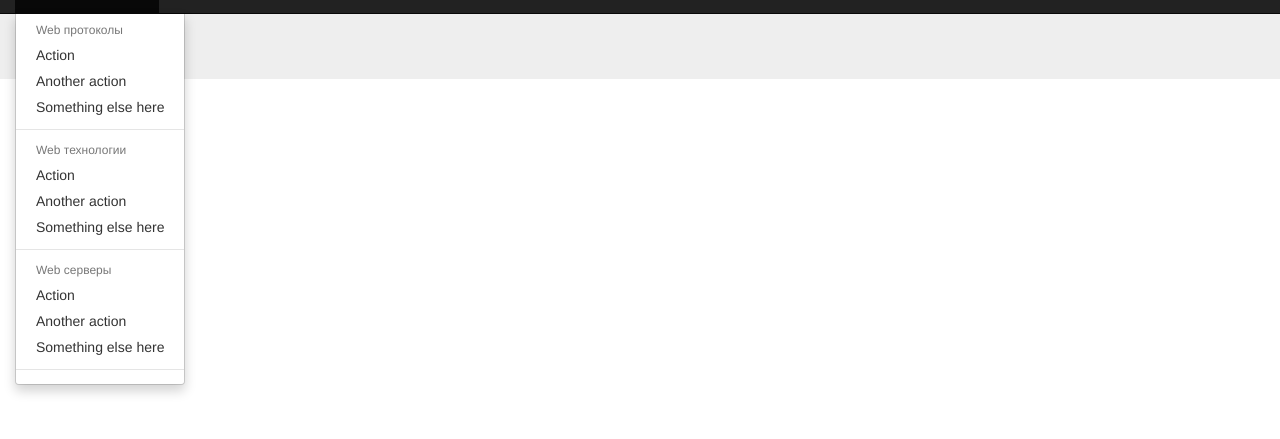
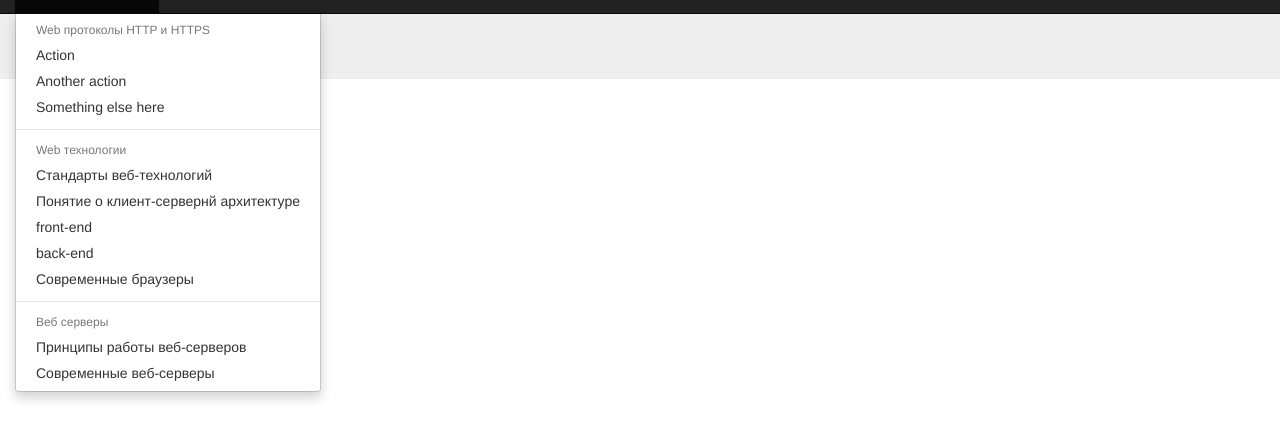
Before and after one commit to zakharov-dy/course_work_over_networks, a plain HTML site: page index.html in a window 1280 px wide. Both pictures are taken after a click on the button "Содержание". Shown: the part 37-476 px from the top of the page. Drawn offline with Linux system fonts and the light colour scheme.

Commit message:
Поменяно оглавление

```diff
--- a/index.html
+++ b/index.html
@@ -29,21 +29,21 @@
          <li class="dropdown">
             <a href="#" class="dropdown-toggle" data-toggle="dropdown" role="button" aria-haspopup="true" aria-expanded="false"> <span class="glyphicon glyphicon-bookmark"></span> Содержание <span class="caret"></span></a>
             <ul class="dropdown-menu">
-               <li class="dropdown-header"> Web протоколы</li>
+               <li class="dropdown-header"> Web протоколы HTTP и HTTPS</li>
                <li><a href="#" id="p-1" onclick="_onParagraphClick(this.id)">Action</a></li>
                <li><a href="#" id="p-2" onclick="_onParagraphClick(this.id)">Another action</a></li>
                <li><a href="#">Something else here</a></li>
                <li role="separator" class="divider"></li>
                <li class="dropdown-header"> Web технологии </li>
-               <li><a href="#">Action</a></li>
-               <li><a href="#">Another action</a></li>
-               <li><a href="#">Something else here</a></li>
+               <li><a href="#">Стандарты веб-технологий</a></li>
+               <li><a href="#">Понятие о клиент-сервернй архитектуре</a></li>
+               <li><a href="#">front-end</a></li>
+               <li><a href="#">back-end</a></li>
+               <li><a href="#">Современные браузеры</a></li>
                <li role="separator" class="divider"></li>
-               <li class="dropdown-header"> Web серверы </li>
-               <li><a href="#">Action</a></li>
-               <li><a href="#">Another action</a></li>
-               <li><a href="#">Something else here</a></li>
-               <li role="separator" class="divider"></li>
+               <li class="dropdown-header"> Веб серверы </li>
+               <li><a href="#">Принципы работы веб-серверов</a></li>
+               <li><a href="#">Современные веб-серверы</a></li>
             </ul>
          </li>
       </ul>
```
